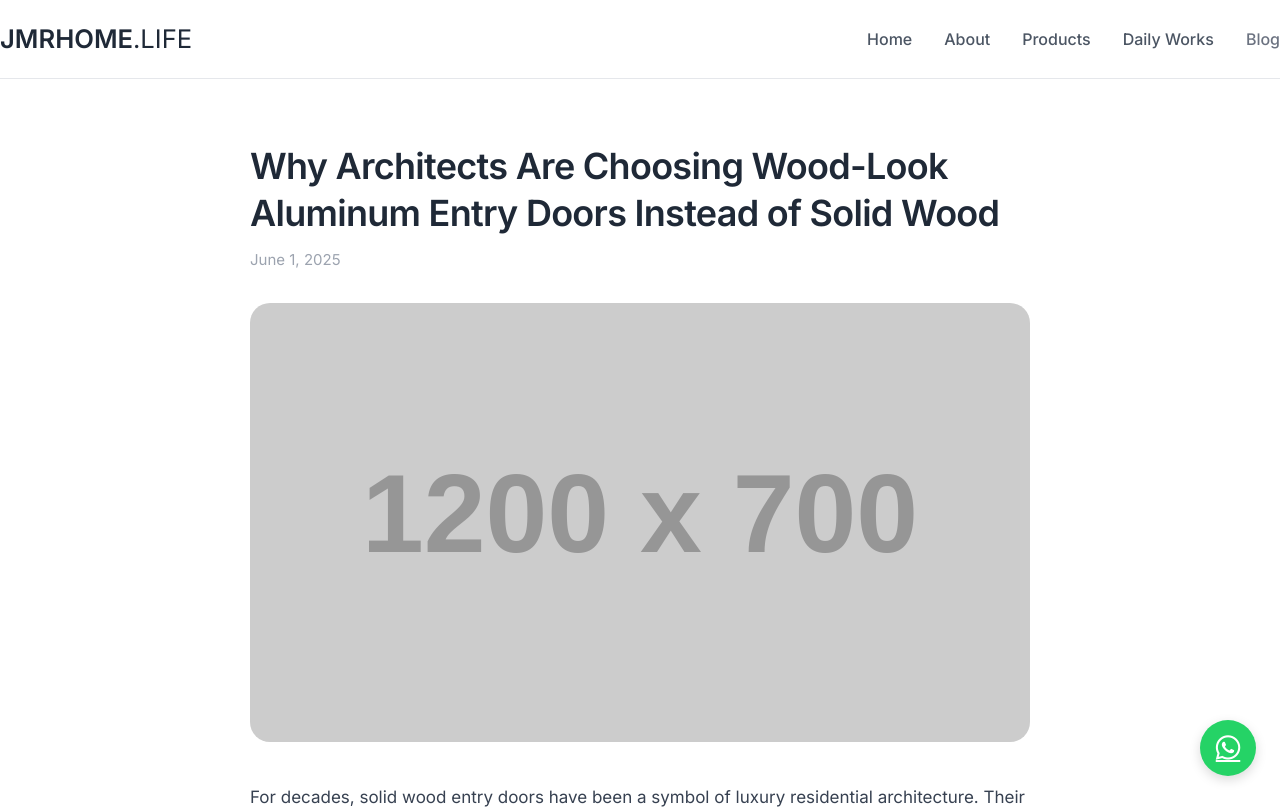
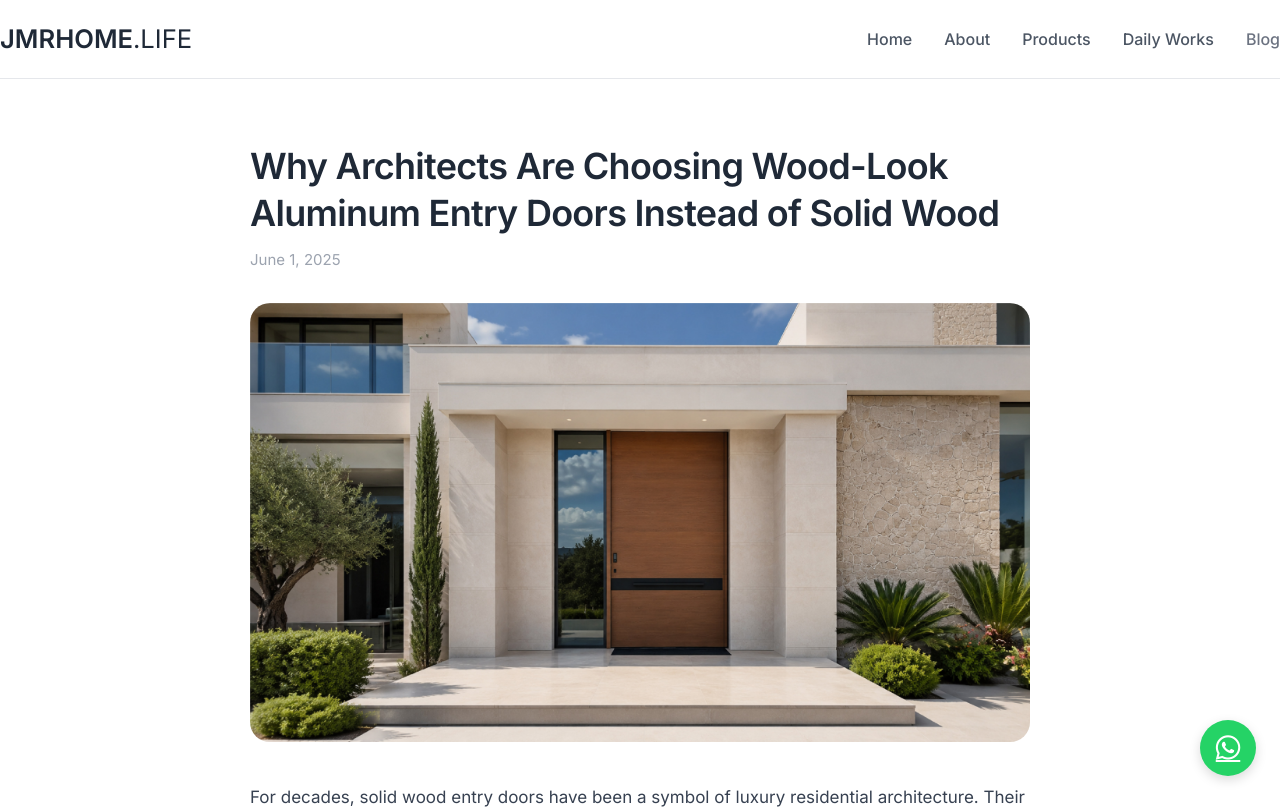
Before and after one commit to Sarim947/jmrhome, a Next.js app: page /blog/wood-look-aluminum-entry-doors in a window 1280 px wide. Shown: the top 809 px of the page. Built offline with nearby package versions, Linux system fonts and the light colour scheme.

Commit message:
Update page.jsx

```diff
--- a/app/blog/wood-look-aluminum-entry-doors/page.jsx
+++ b/app/blog/wood-look-aluminum-entry-doors/page.jsx
@@ -24,9 +24,9 @@ export default function WoodLookAluminumArticle() {
             </header>
 
             <img
-              className="article-hero-img"
-              src="https://placehold.co/1200x700/e5e7eb/9ca3af?text=Wood-Look+Aluminum+Entry+Door"
-              alt="Wood Look Aluminum Entry Door For Modern Luxury Home"
+                className="article-hero-img"
+                  src="/assets/images/blog/wood-look-aluminum-entry-doors/hero.jpg"
+                    alt="Wood Look Aluminum Entry Door For Modern Luxury Home"
             />
 
             <div className="article-content">
```
